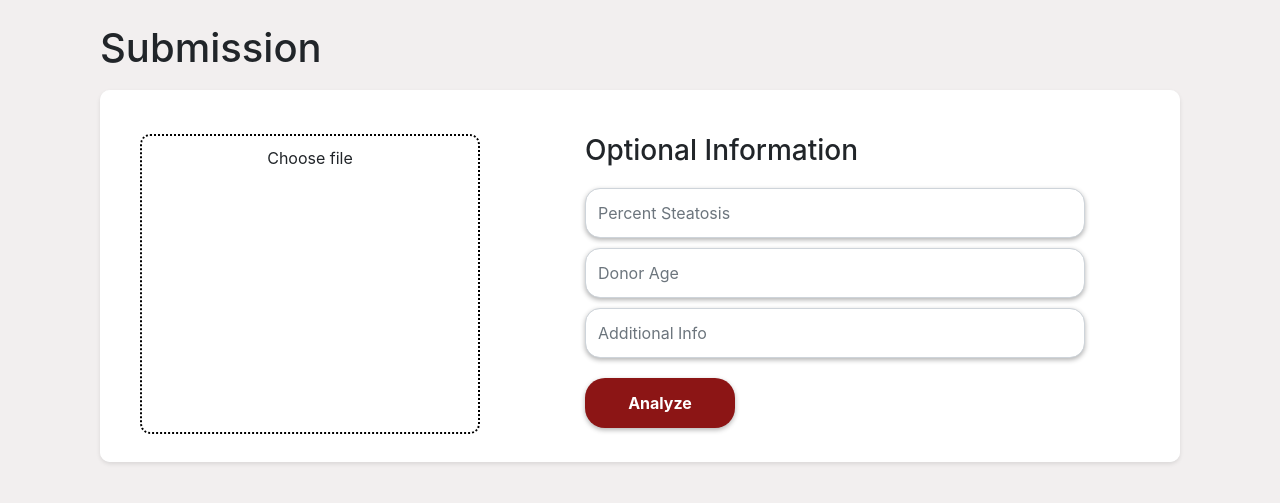
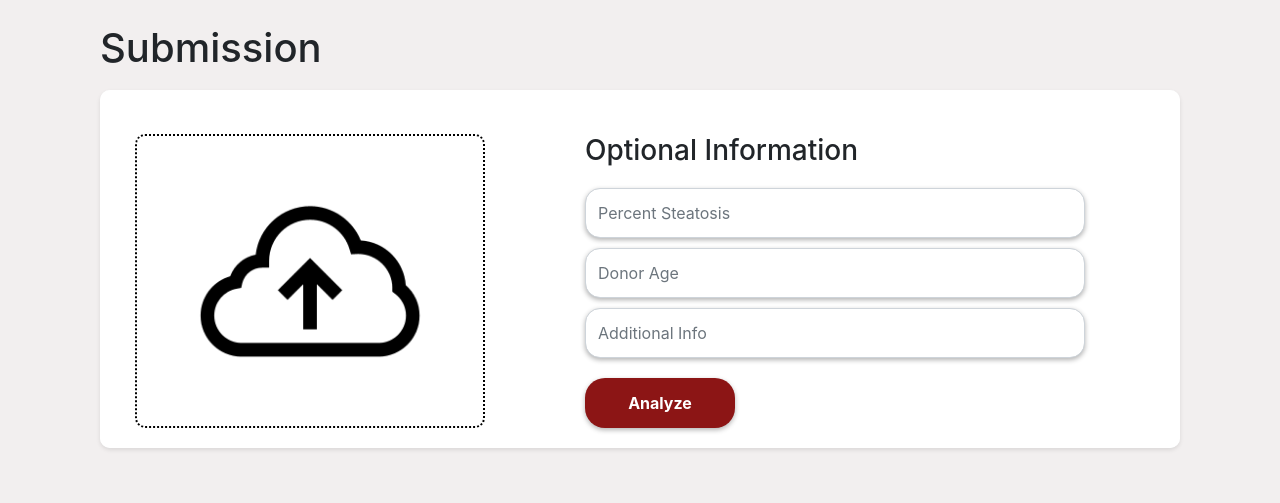
Before and after one commit to TaylorT52/LiverbaseSite, a Flask app: page /submitslides in a window 1280 px wide. Shown: the part 56-559 px from the top of the page. Run offline with Flask 3, Linux system fonts and the light colour scheme; some libraries are stand-ins or nearby versions.

Commit message:
images appear and center in upload div

```diff
--- a/static/scripts/results.js
+++ b/static/scripts/results.js
@@ -16,6 +16,7 @@ function deleteEntry(entryId){
     .then(response =>{
         if(response.ok){
             popup.classList.replace("hide-popup", "show-popup")
+            setInterval(closePopup, 2000)
             console.log(popup.classList)
         }else{
             alert("Error deleting entry :(")
@@ -24,8 +25,6 @@ function deleteEntry(entryId){
 }
 
 function closePopup(){
-    console.log("Close")
-    popup.classList.add("hide-popup")
-    console.log(popup.classList)
+    popup.classList.replace("show-popup", "hide-popup")
     location.reload()
 }
--- a/static/scripts/submit.js
+++ b/static/scripts/submit.js
@@ -1,19 +1,12 @@
 const fileForm = document.getElementById("file")
-
-console.log(fileForm)
 
 fileForm.addEventListener("input", function(){
     var inputVal = fileForm.files[0]
 
     if(inputVal != ""){
-        document.getElementById("file-container").style.display = "None";
-        document.getElementById("input-container").style.display = "block";
         var reader  = new FileReader();
         reader.onload = function(e)  {
-            var image = document.createElement("img");
-            image.src = e.target.result;
-            document.getElementById("input-container").appendChild(image);
-            image.id = "sub-img"
+            document.getElementById("replaceimg").src = e.target.result;
          }
        reader.readAsDataURL(inputVal);
     }
--- a/static/styles/gen.css
+++ b/static/styles/gen.css
@@ -74,12 +74,40 @@ h3 {
     border-radius: 10px;
     text-align: center;
     cursor: pointer;
+    position: absolute;
+    top: 0;
+    left: 0;
+    width: 100%;
+    height: 100%;
+    z-index: 1;
 }
 
 .file-input {
     position: absolute;
     visibility: hidden;
 }
+
+#file-container img{
+    max-height: 250px;
+    max-width: 250px;
+}
+
+#file-container{
+    position: relative;
+}
+
+.fileimg-container{
+    position: relative;
+    display: flex;
+    justify-content: center;
+    align-items: center;
+    top: 50%;
+	left: 50%;
+	transform: translate(-50%, -50%);
+    height: 200px;
+    width: 200px;
+}
+
 
 /* pop up */
 .popup{
@@ -96,25 +124,17 @@ h3 {
     top: 50%;
     left: 50%;
     transform: translate(-50%, -50%);
-    height: 200px;
-    width: 500px;
+    height: 250px;
+    width: 400px;
     text-align: center;
 }
 
 .popup-content > img {
+    margin-top: 50px;
     margin-right: auto;
     margin-left: auto;
     margin-bottom: 10px;
     width: 100px;
-}
-
-.close-popup{
-    width: 25px;
-    margin-top: 7px;
-    margin-left: 460px;
-    background-color: white;
-    border: none;
-    font-size: 20px;
 }
 
 .hide-popup{
--- a/templates/savedslides.html
+++ b/templates/savedslides.html
@@ -5,7 +5,6 @@
 	<body>
 		<div class="popup hide-popup">
 			<div class="card popup-content">
-				<button class="close-popup" onclick="closePopup()">&times;</button>
 				<img src="../static/images/greencheck.png">
 				<p>Your entry has been successfully deleted</p>
 			</div>
--- a/templates/submitslides.html
+++ b/templates/submitslides.html
@@ -12,13 +12,13 @@
 							<br>
 							<form method = "POST" enctype="multipart/form-data" >
 								<div class="form-row">
-
 									<div class="form-column col-md-4" id="file-container">
-										<label for="file" class="file-label">Choose file</label>
+										<div class="fileimg-container">
+											<img id="replaceimg" src="../static/images/uploadimg.png">
+										</div>
+										<label for="file" class="file-label"></label>
 										<input type="file" id="file" name="file" class="file-input">
 									</div>
-
-
 									<div class="form-column info-sub">
 										<h3>Optional Information</h3>
 										<input type="number" name="percent_steatosis" placeholder="Percent Steatosis" class="form-control">
```
Also changed, not shown: static/images/uploadimg.png (added).
